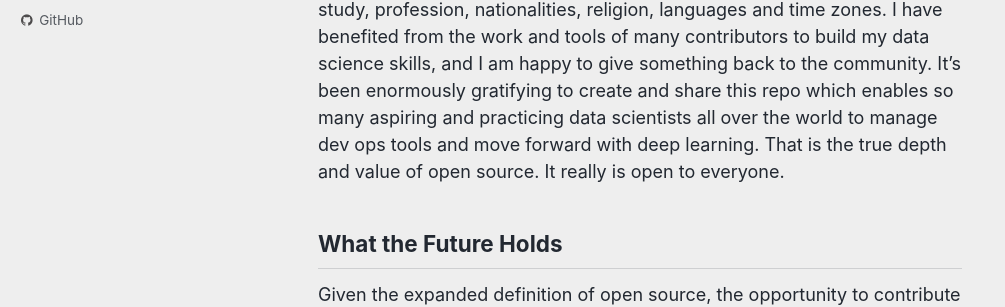
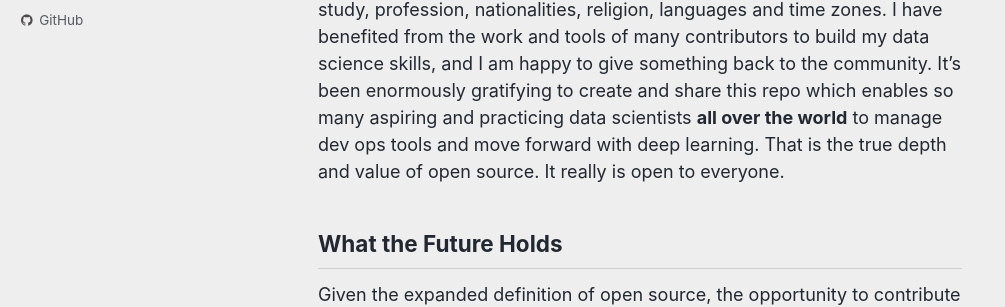
Before and after one commit to reshamas/reshamas.github.io, a Jekyll site: the page built from _posts/2018-04-07-how-i-unknowingly-contributed-to-open-source.md, in a window 1280 px wide and 900 px high, scrolled down 3880 px. Shown: the part 315-622 px from the top of the window, without its empty margins (0-1005 px from the left). Built offline with Jekyll 4.4.1, drawn with Linux system fonts in a browser that asks for light colours; emoji names are drawn with the system emoji font; comment, search, counter and statistics services are not loaded; some of the changed text lies outside the part shown.

Commit message:
Update 2018-04-07-how-i-unknowingly-contributed-to-open-source.md

```diff
--- a/_posts/2018-04-07-how-i-unknowingly-contributed-to-open-source.md
+++ b/_posts/2018-04-07-how-i-unknowingly-contributed-to-open-source.md
@@ -73,7 +73,7 @@
 
 <img src="../assets/images/charles_dickens.png" align="center"  height="200" width="300" >
 
-What I love about data science is the passion that all who are bit by the data bug bring to it.  Data science ignores artificial boundaries, fields of study, profession, nationalities, religion, languages and time zones.  I have benefited from the work and tools of many contributors to build my data science skills, and I am happy to give something back to the community.  It’s been enormously gratifying to create and share this repo which enables so many aspiring and practicing data scientists all over the world to manage dev ops tools and move forward with deep learning.  That is the true depth and value of open source.  It really is open to everyone.
+What I love about data science is the passion that all who are bit by the data bug bring to it.  Data science ignores artificial boundaries, fields of study, profession, nationalities, religion, languages and time zones.  I have benefited from the work and tools of many contributors to build my data science skills, and I am happy to give something back to the community.  It’s been enormously gratifying to create and share this repo which enables so many aspiring and practicing data scientists **all over the world** to manage dev ops tools and move forward with deep learning.  That is the true depth and value of open source.  It really is open to everyone.
 
 ## What the Future Holds
 Given the expanded definition of open source, the opportunity to contribute to open source is available to users of all levels.  I foresee a section on the resume entitled “Open Source Contributions” where data scientists will include how they have contributed to open source.
```
